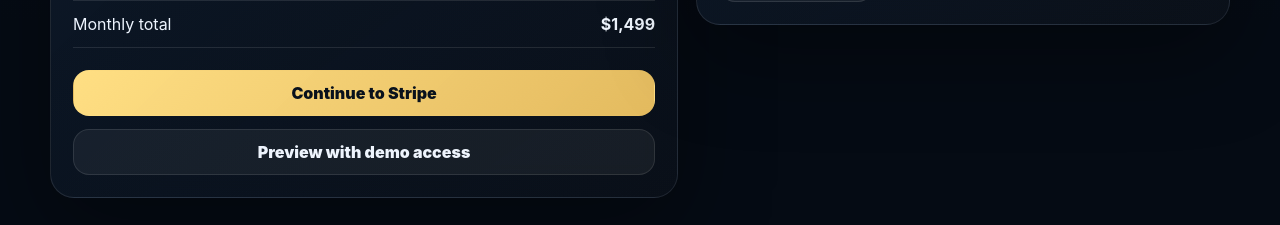
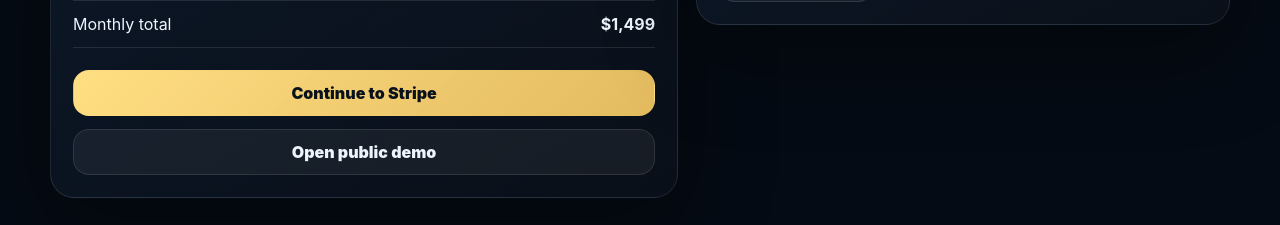
Before and after one commit to eagleconsulting954-a11y/Neptune1, a Next.js app: page /checkout in a window 1280 px wide. Shown: the part 579-804 px from the top of the page. Built offline with nearby package versions, Linux system fonts and the light colour scheme.

Commit message:
Remove production demo bypass from checkout

```diff
--- a/components/CheckoutButton.tsx
+++ b/components/CheckoutButton.tsx
@@ -1,5 +1,6 @@
 "use client";
 
+import Link from "next/link";
 import { useState } from "react";
 
 export function CheckoutButton({ plan, label }: { plan: string; label: string }) {
@@ -9,17 +10,24 @@
   async function checkout() {
     setLoading(true);
     setMessage("");
-    const res = await fetch("/api/stripe/checkout", { method: "POST", headers: { "content-type": "application/json" }, body: JSON.stringify({ plan }) });
+    const res = await fetch("/api/stripe/checkout", {
+      method: "POST",
+      headers: { "content-type": "application/json" },
+      body: JSON.stringify({ plan })
+    });
     const data = await res.json();
     if (data.url) window.location.href = data.url;
-    else { setMessage(data.error || "Unable to start checkout"); setLoading(false); }
+    else {
+      setMessage(data.error || "Unable to start checkout");
+      setLoading(false);
+    }
   }
 
-  async function demoUnlock() {
-    setLoading(true);
-    await fetch("/api/billing/demo", { method: "POST" });
-    window.location.href = "/dashboard";
-  }
-
-  return <div className="form"><button className="btn gold" onClick={checkout} disabled={loading}>{loading ? "Preparing checkout..." : label}</button><button className="btn" onClick={demoUnlock} disabled={loading}>Preview with demo access</button>{message && <div className="form-message error">{message}</div>}</div>;
+  return (
+    <div className="form">
+      <button className="btn gold" onClick={checkout} disabled={loading}>{loading ? "Preparing checkout..." : label}</button>
+      <Link className="btn" href="/demo">Open public demo</Link>
+      {message && <div className="form-message error">{message}</div>}
+    </div>
+  );
 }
```
